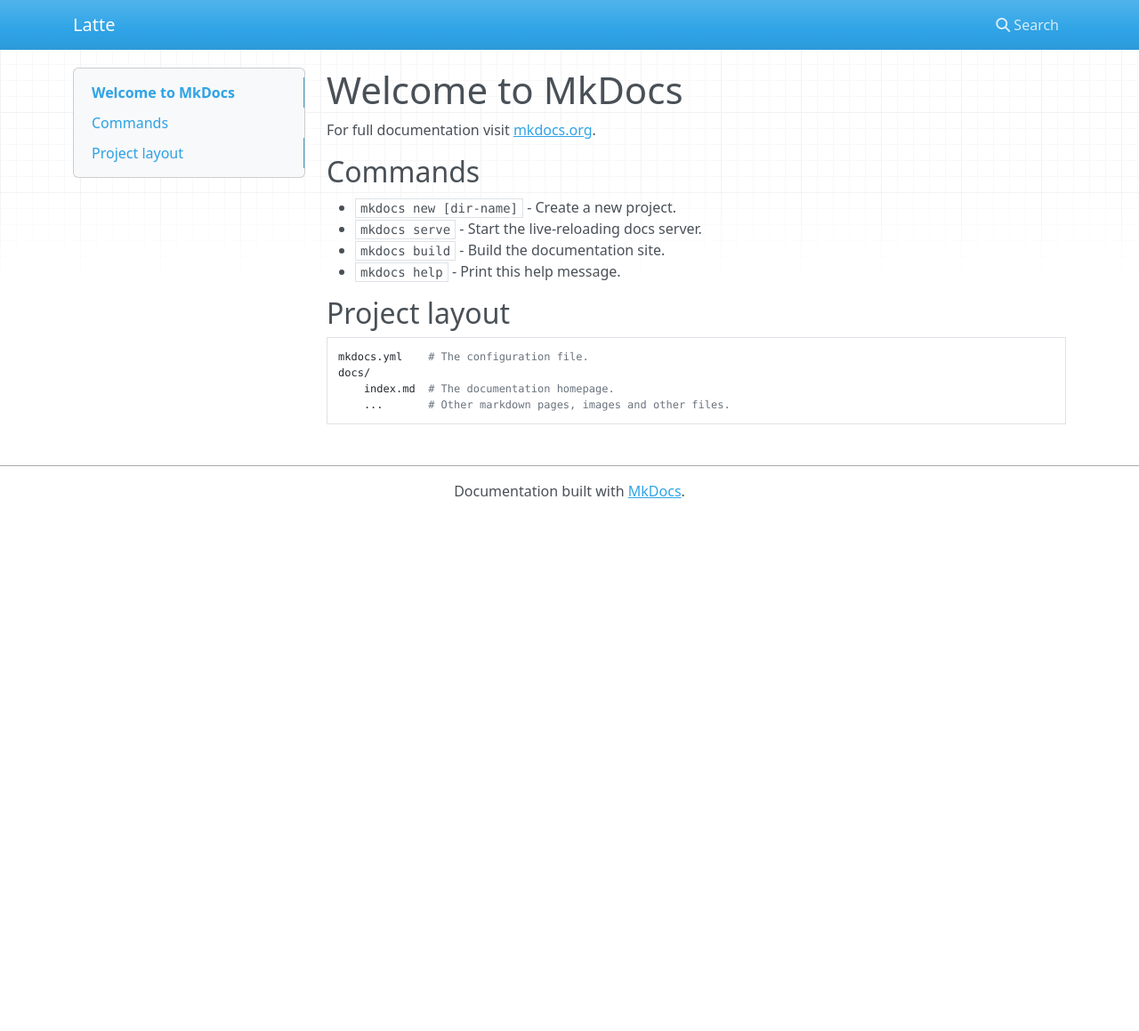
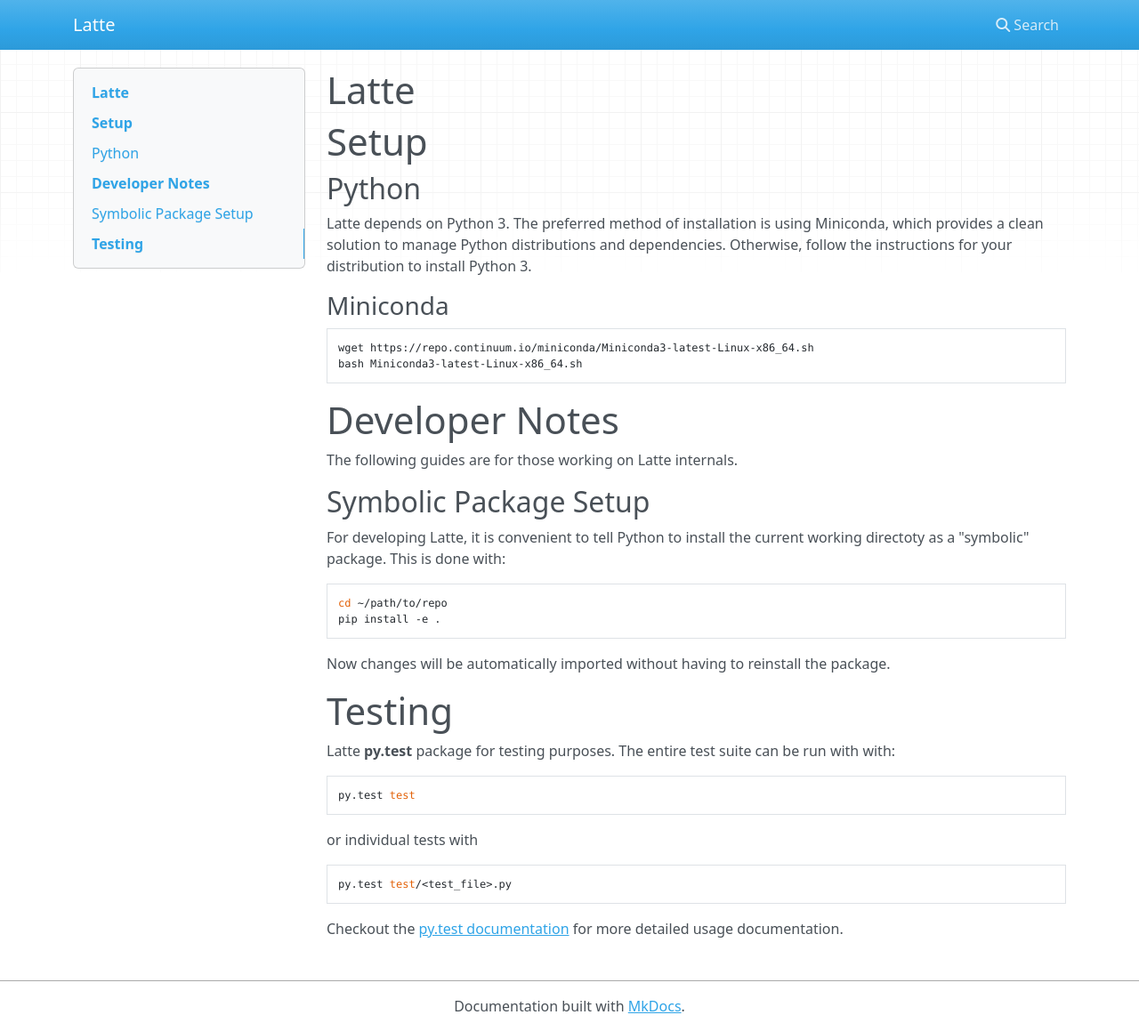
Before and after one commit to IntelLabs/Latte.py, an MkDocs documentation site: the page built from docs/index.md, in a window 1280 px wide and 1159 px high. Shown: the whole window at 89% size. Built offline with MkDocs 1.6.1, drawn with Linux system fonts in a browser that asks for light colours; nearby versions of some CDN libraries.

Commit message:
Doc updates

````diff
--- a/docs/index.md
+++ b/docs/index.md
@@ -1,17 +1,41 @@
-# Welcome to MkDocs
+# Latte
 
-For full documentation visit [mkdocs.org](http://mkdocs.org).
+# Setup
 
-## Commands
+## Python
+Latte depends on Python 3.  The preferred method of installation
+is using Miniconda, which provides a clean solution to manage
+Python distributions and dependencies.  Otherwise, follow
+the instructions for your distribution to install Python 3.
 
-* `mkdocs new [dir-name]` - Create a new project.
-* `mkdocs serve` - Start the live-reloading docs server.
-* `mkdocs build` - Build the documentation site.
-* `mkdocs help` - Print this help message.
+### Miniconda
+```bash
+wget https://repo.continuum.io/miniconda/Miniconda3-latest-Linux-x86_64.sh
+bash Miniconda3-latest-Linux-x86_64.sh
+```
 
-## Project layout
+# Developer Notes
+The following guides are for those working on Latte internals.
 
-    mkdocs.yml    # The configuration file.
-    docs/
-        index.md  # The documentation homepage.
-        ...       # Other markdown pages, images and other files.
+## Symbolic Package Setup
+For developing Latte, it is convenient to tell Python to install the
+current working directoty as a "symbolic" package.  This is done with:
+```bash
+cd ~/path/to/repo
+pip install -e .
+```
+Now changes will be automatically imported without having to reinstall
+the package.
+
+# Testing
+Latte **py.test** package for testing purposes.  The entire test suite
+can be run with with:
+```bash
+py.test test
+```
+or individual tests with
+```bash
+py.test test/<test_file>.py
+```
+Checkout the [py.test documentation](http://pytest.org/latest/index.html) for
+more detailed usage documentation.
````
Also changed, not shown: README.md (+12 -23 lines).
